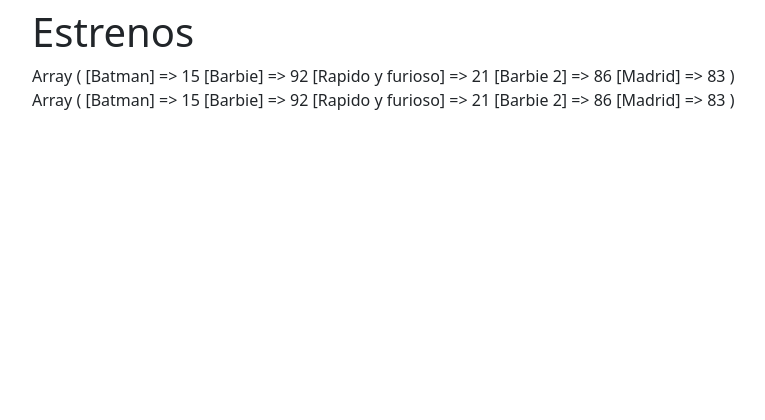
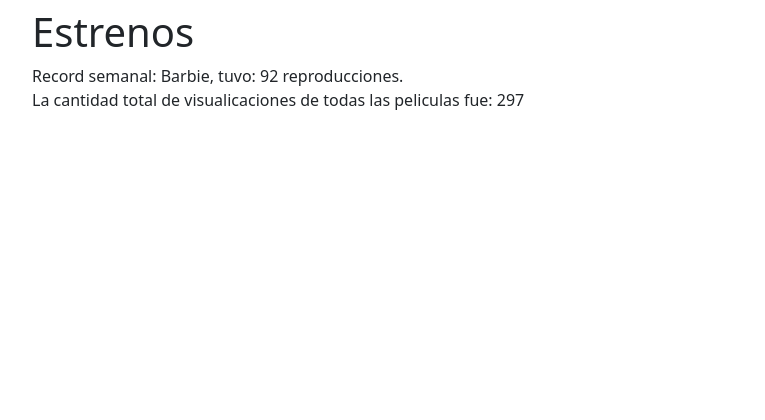
Before and after one commit to teoMunoz99/TP-Repaso-Lab2, a PHP site: page /php/estrenos.php in a window 1280 px wide. Shown: the top 420 px of the page, without its empty margins (50-815 px from the left). Run offline with PHP 8.4, Linux system fonts and the light colour scheme.

Commit message:
agregue el ultimo apartado del tema 2

```diff
--- a/Tema2/php/estrenos.php
+++ b/Tema2/php/estrenos.php
@@ -1,5 +1,6 @@
 <!DOCTYPE html>
 <html lang="es">
+
 <head>
     <meta charset="UTF-8">
     <meta name="viewport" content="width=device-width, initial-scale=1.0">
@@ -8,6 +9,7 @@
     <link rel="stylesheet" href="../bootstrap-5.3.1-dist/css/bootstrap.min.css">
     <link rel="stylesheet" href="../css/estilo.css">
 </head>
+
 <body>
     <section class="container">
         <header>
@@ -15,19 +17,33 @@
         </header>
 
         <?php
-        $peliculas=["Batman" => mt_rand(0,99),"Barbie" => mt_rand(0,99),"Rapido y furioso" => mt_rand(0,99),"Barbie 2" => mt_rand(0,99),"Madrid" => mt_rand(0,99)];
-        //echo("array sin ordenar");
-        //echo("<br>");
-        print_r($peliculas);
-        //echo("<br>");
-        //echo("array ordenado");
-        echo("<br>");
-        //rsort($peliculas);
-        print_r($peliculas);
-        //$clavePrimerElemento = key($peliculas);
-        //echo("La pelicula con mas vistas de esta semana fue: ".$clavePrimerElemento." tuvo: ".$peliculas[0]."cantidad de reproducciones");
+        //Declaro el array de 5 componentes.
+        $peliculas = ["Batman" => mt_rand(0, 99), "Barbie" => mt_rand(0, 99), "Rapido y furioso" => mt_rand(0, 99), "Barbie 2" => mt_rand(0, 99), "Madrid" => mt_rand(0, 99)];
+
+        // Inicializamos con un valor muy bajo para asegurarnos de que cualquier valor en el arreglo sea mayor.
+        $cantVistas = -1;
+        //Declaro una variable donde guardo la clave de la pelicula mas vista.
+        $peliculaMasVista = "";
+
+        //Recorro el array de peliculas y uso un condicional if para guardar la pelicula con mas vistas
+        foreach ($peliculas as $titulo => $vistas) {
+            if ($vistas > $cantVistas) {
+                $cantVistas = $vistas;
+                $peliculaMasVista = $titulo;
+            }
+        }
+
+        //Calculo el total de vistas.
+        $totalVistas=0;
+        foreach($peliculas as $titulo => $vistas){
+            $totalVistas += $vistas;
+        }
+
+        echo "Record semanal: $peliculaMasVista, tuvo: $cantVistas reproducciones. <br>";
+        echo("La cantidad total de visualicaciones de todas las peliculas fue: ".$totalVistas);
         ?>
 
     </section>
 </body>
+
 </html>
--- a/Tema2/php/gestionar.php
+++ b/Tema2/php/gestionar.php
@@ -13,8 +13,9 @@
         $total = calcularTarifa($plan);
 
         // Mostrar el resultado
-
-        echo("El total a pagar con impuesto es: ".$total);
+        echo("El correo del usuario es: ".$correo."<br>");
+        echo("El plan elejido por el usuario es: ".$plan."<br>");
+        echo("El total a pagar con impuestos es: ".$total);
 
 
 ?>
```
